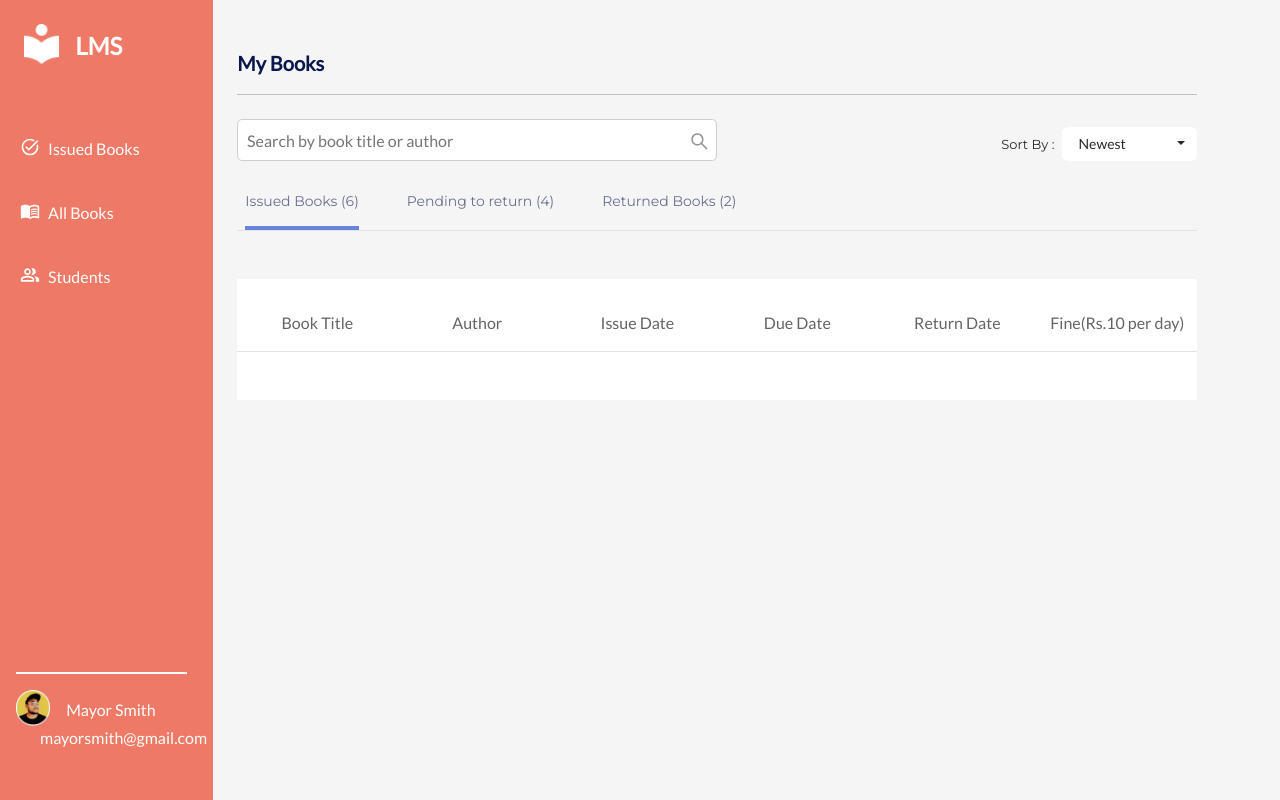
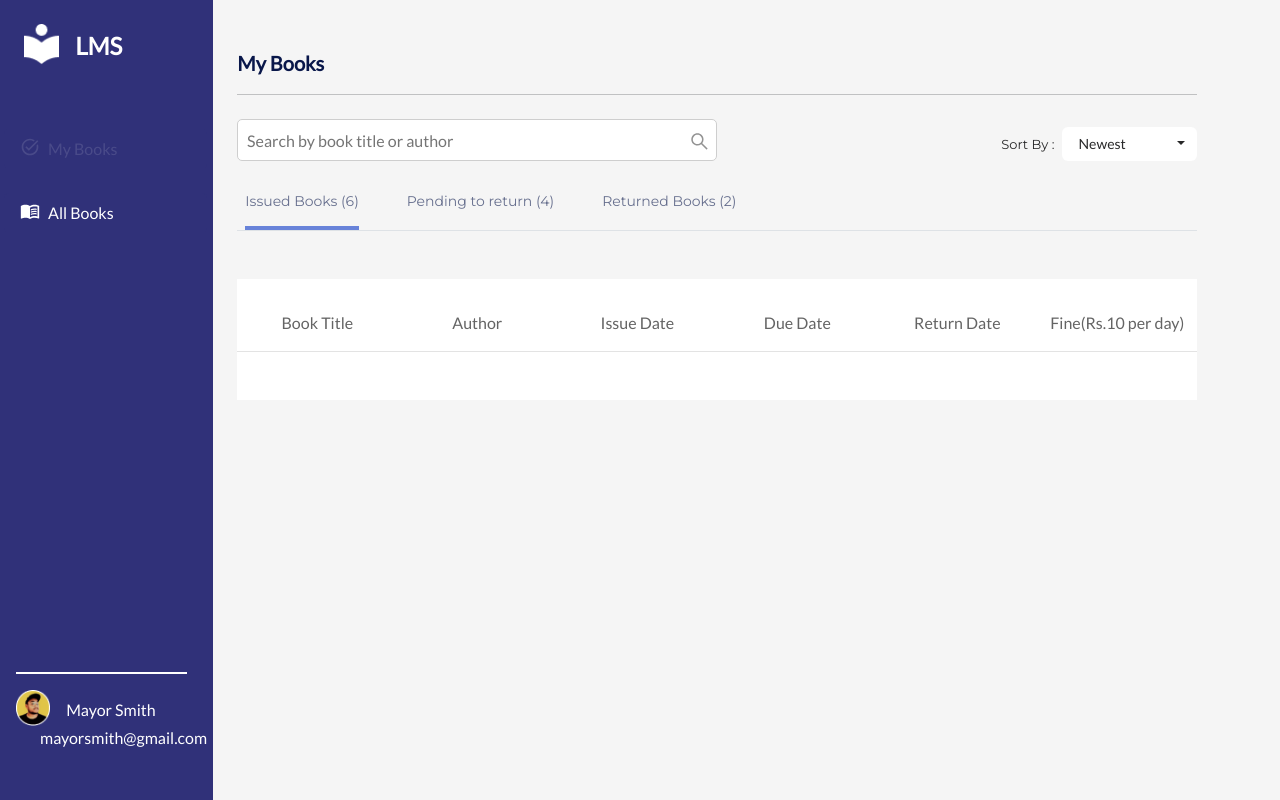
Before and after one commit to yaseen-aot/freshers-main-project-lms-2, a React (Create React App) app in the folder freshers-main-project-lms/: page /mybooks in a window 1280 px wide. Built offline with nearby package versions, Linux system fonts and the light colour scheme.

Commit message:
sidebar updated

```diff
--- a/freshers-main-project-lms/src/App.js
+++ b/freshers-main-project-lms/src/App.js
@@ -158,7 +158,7 @@ function App() {
                 <Route path="/all-books" element={<AllMain />} />
                 <Route path="/students" element={<Student />} />
                 <Route path="/students/:id" element={<StudentProfile />} />
-                <Route path="/mybooks" element = {<MyBooks studentidget = {studentidget} />}/>
+                <Route path="/mybooks" element = {<MyBooks studentidget = {studentidget} student = {true} />}/>
                 <Route path="/student-allbooks" element = {<StudentAllBooks/>}/>
 
               </Routes>
--- a/freshers-main-project-lms/src/components/Sidebar.js
+++ b/freshers-main-project-lms/src/components/Sidebar.js
@@ -4,21 +4,30 @@ import { MdTaskAlt } from "react-icons/md";
 import { MdMenuBook } from "react-icons/md";
 import { MdOutlinePeopleAlt } from "react-icons/md";
 import "../css/SideBar.css";
-import { useContext } from "react";
+import { useContext, useState } from "react";
 import { sidebarCustomizeContext } from "../App";
 import { BsPersonCircle } from "react-icons/bs";
 import dp from '../assets/person2.png'
 
 
 
-const SideBar = () => {
+const SideBar = ({student}) => {
 
-  const [sidebarCustomize,setSidebarCustomize]= useContext(sidebarCustomizeContext)
-  console.log(sidebarCustomize,"sidebar")
+
+
+  const [studentpageactive,setStudentpageactive] = useState(false)
+
+  const mybooksactive = () => {
+    setStudentpageactive(false)
+  }
+
+  const studentissuedactive = () => {
+    setStudentpageactive(true)
+  }
 
 
   return (
-    <div className="SideBar" style={{backgroundColor : sidebarCustomize ? "#303179": "#ed7966"}}>
+    <div className="SideBar" style={{backgroundColor : student ? "#303179": "#ed7966"}}>
       <div className="">
         <div className="loginhead d-flex gap-3 pt-4 ps-4 flex-wrap">
           <img className="whitelogo" src={whiteLogo} alt="logo" />
@@ -27,29 +36,31 @@ const SideBar = () => {
 
         <div  className ="sidebtn gap-4 ms-md-1"   >
 
-       {sidebarCustomize && <Link to="/mybooks">
+       {student && <Link to="/mybooks">
 
-            <button className="sidebuttons  d-flex gap-md-2 ps-md-3 p-md-2 " style={{backgroundColor : sidebarCustomize ? "#303179" : "#ed7966"}}>
+            <button className="sidebuttons  d-flex gap-md-2 ps-md-3 p-md-2 " style={{backgroundColor :  student ? "#303179" : "#ed7966", opacity: !studentpageactive ? "0.12": "1"}}
+            onClick ={mybooksactive}>
               {" "}
               <MdTaskAlt className="sidemd" /> My Books
             </button>
           </Link>}
 
-          {!sidebarCustomize && <Link to="/issued-books">
-            <button className="sidebuttons  d-flex gap-md-2 ps-md-3 p-md-2 " >
+          {!student && <Link to="/issued-books">
+            <button className="sidebuttons  d-flex gap-md-2 ps-md-3 p-md-2 "  >
               {" "}
               <MdTaskAlt className="sidemd" /> Issued Books
             </button>
           </Link>}
 
-           <Link to={!sidebarCustomize ? "/all-books" : "/student-allbooks"}>
-            <button className="sidebuttons  d-flex gap-md-2 ps-md-3  p-md-2" style={{backgroundColor : sidebarCustomize ? "#303179" : "#ed7966" }}>
+           <Link to={!student ? "/all-books" : "/student-allbooks"}>
+            <button className="sidebuttons  d-flex gap-md-2 ps-md-3  p-md-2" onClick ={studentissuedactive}
+             style={{backgroundColor : student ? "#303179" : "#ed7966" , opacity: studentpageactive ? "0.12": "1" }}>
               {" "}
               <MdMenuBook className="sidemd" /> All Books
             </button>
           </Link>
 
-          {!sidebarCustomize && <Link to="/students">
+          {!student && <Link to="/students">
             <button className="sidebuttons  d-flex gap-md-2  ps-md-3  p-md-2">
               {" "}
               <MdOutlinePeopleAlt className="sidemd" /> Students
--- a/freshers-main-project-lms/src/pages/AllbooksLayout.js
+++ b/freshers-main-project-lms/src/pages/AllbooksLayout.js
@@ -5,7 +5,7 @@ const AllMain = () => {
   return (
     <div className="AllMain-main d-flex gap-md-4 ">
       <div className="sidebar-div col-3 col-md-2 sticky-top">
-        <SideBar />
+        <SideBar student = {false}/>
       </div>
 
       <div className="col-9">
--- a/freshers-main-project-lms/src/pages/IssuePageLayout.js
+++ b/freshers-main-project-lms/src/pages/IssuePageLayout.js
@@ -5,7 +5,7 @@ const IssueMain = () => {
   return (
     <div className="IssueMain-main d-flex gap-md-4 ">
       <div className="sidebar-div col-3 col-md-2 sticky-top">
-        <SideBar />
+        <SideBar student = {false}/>
       </div>
 
       <div className="col-9 ">
--- a/freshers-main-project-lms/src/pages/MyBooks.js
+++ b/freshers-main-project-lms/src/pages/MyBooks.js
@@ -3,11 +3,11 @@ import MyBooksContainer from "../components/MyBooksContainer";
 import '../css/StudentPage.css'
 
 
-const MyBooks = ({studentidget}) => {
+const MyBooks = ({student,studentidget}) => {
     return (
         <div className="mybooks-page d-flex gap-md-4  ">
       <div className="sidebar-div col-3 col-md-2 sticky-top">
-        <SideBar />
+        <SideBar student = {student} />
       </div>
 
       <div className=" col-9  ">
--- a/freshers-main-project-lms/src/pages/StudentAllBooks.js
+++ b/freshers-main-project-lms/src/pages/StudentAllBooks.js
@@ -7,7 +7,7 @@ const StudentAllBooks = () => {
     return (
         <div className="studentallbooks-page d-flex gap-md-4  ">
       <div className="sidebar-div col-3 col-md-2 sticky-top">
-        <SideBar />
+        <SideBar  student = {true}/>
       </div>
 
       <div className=" col-9  ">
--- a/freshers-main-project-lms/src/pages/StudentProfile.js
+++ b/freshers-main-project-lms/src/pages/StudentProfile.js
@@ -5,7 +5,7 @@ const StudentProfile = () => {
   return (
     <div className="student-main d-flex gap-md-5  ">
       <div className="sidebar-div col-3 col-md-2 sticky-top">
-        <SideBar />
+        <SideBar student = {false}/>
       </div>
 
       <div className="col-md-9 ">
--- a/freshers-main-project-lms/src/pages/StudentsLayout.js
+++ b/freshers-main-project-lms/src/pages/StudentsLayout.js
@@ -5,7 +5,7 @@ const Student = () => {
   return (
     <div className="student-main d-flex gap-md-4  ">
       <div className="sidebar-div col-3 col-md-2 sticky-top">
-        <SideBar />
+        <SideBar student = {false}/>
       </div>
 
       <div className=" col-9  ">
```
